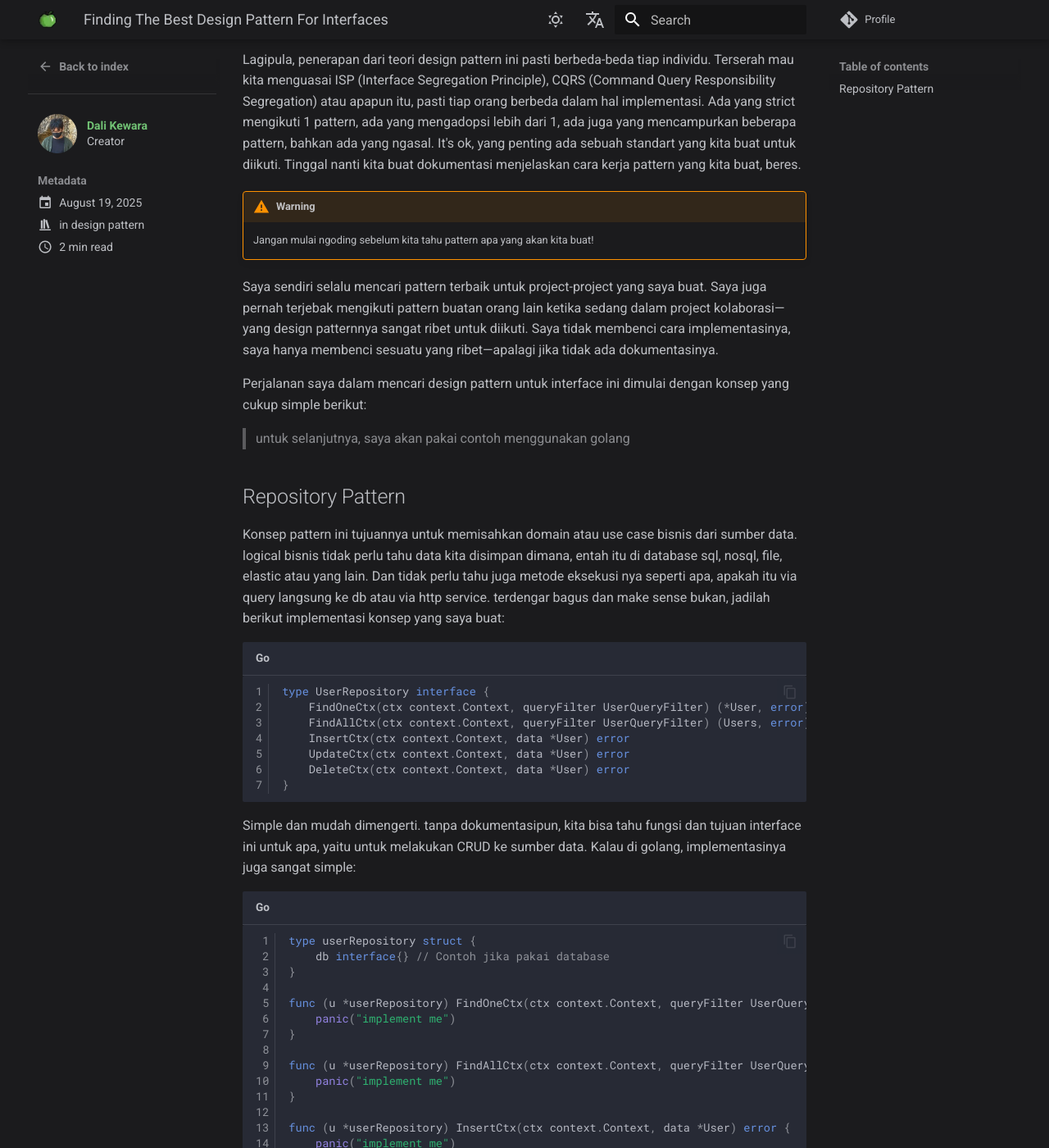
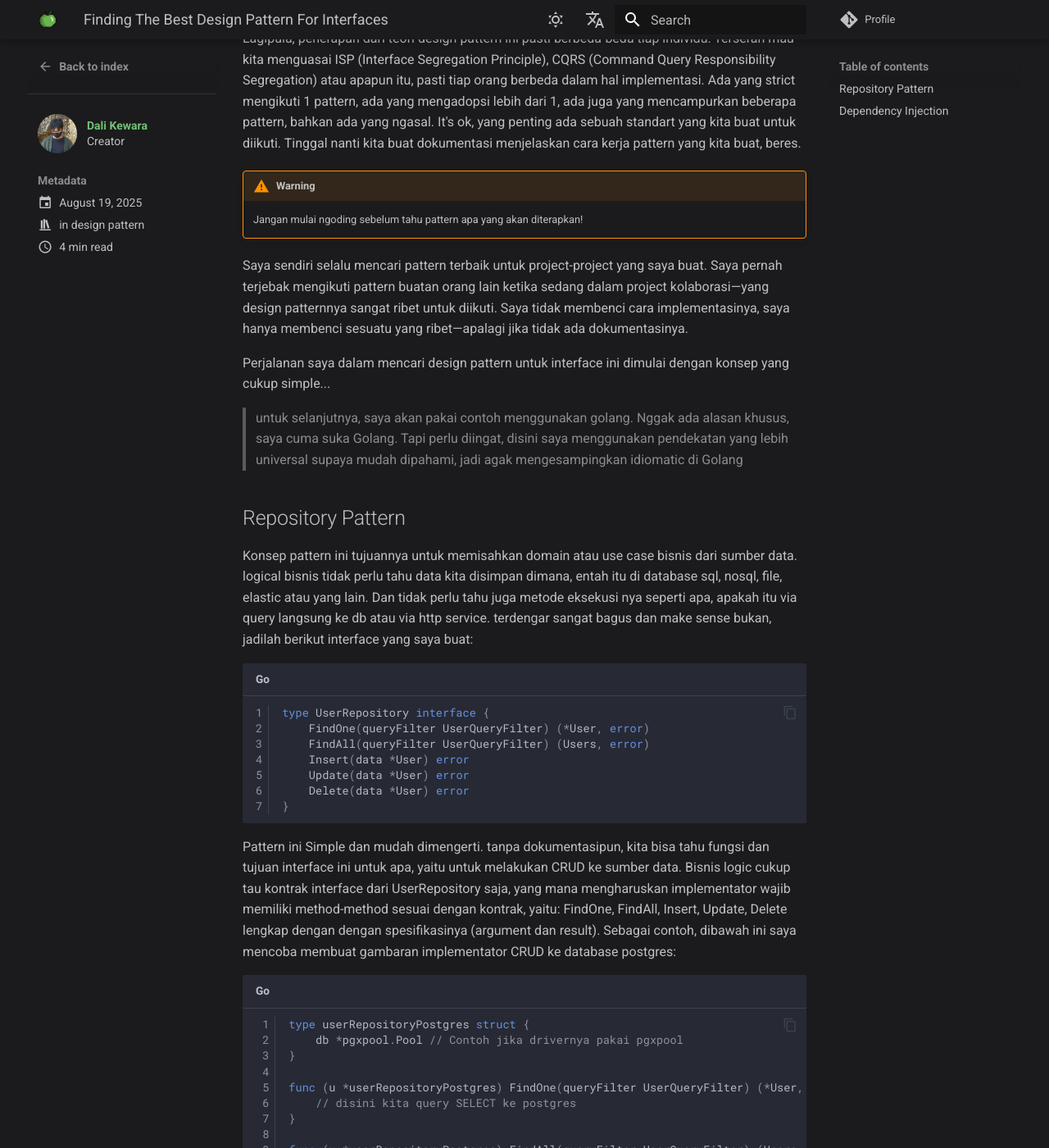
Before and after one commit to dalikewara/dalikewara.github.io, an MkDocs documentation site: the page built from docs/blog/posts/finding-the-best-design-pattern-for-interfaces/index.md, in a window 1280 px wide and 1400 px high, scrolled down 376 px. Shown: the whole window at 82% size. Built offline with MkDocs 1.6.1 and Material for MkDocs 9.7.7, drawn with Linux system fonts in a browser that asks for light colours; plug-ins that fetch from the network failed and are left out; comment, search, counter and statistics services are not loaded; some of the changed text lies outside the part shown.

Commit message:
init new blog post: finding design pattern for interfaces

````diff
--- a/docs/blog/posts/finding-the-best-design-pattern-for-interfaces/index.md
+++ b/docs/blog/posts/finding-the-best-design-pattern-for-interfaces/index.md
@@ -18,77 +18,138 @@
 # Finding The Best Design Pattern For Interfaces
 
 Design pattern adalah sebuah konsep yang sangat berguna dalam pembuatan program. Konsep ini memastikan alur dari kode program
-kita tetap konsisten dan terstruktur, sehingga mempermudah segala hal yang berhubungan dengan pengembangan. Saya pribadi sangat
-menjunjung tinggi design pattern dan menganggap bahwa konsep ini wajib sekali diterapkan dalam setiap pembuatan program. Bukan
-berarti saya sangat jago disini, tapi maksud saya adalah harus ada pattern yang konsisten.
+kita tetap konsisten dan terstruktur, sehingga mempermudah pekerjaan. Saya pribadi sangat menjunjung tinggi design pattern dan
+menganggap bahwa konsep ini wajib sekali diterapkan dalam setiap pembuatan program. Bukan berarti saya sangat jago disini, tapi
+maksud saya adalah harus ada pattern yang konsisten.
+
+Lagipula, penerapan dari teori design pattern ini pasti berbeda-beda tiap individu. Terserah mau kita menguasai ISP (Interface Segregation Principle),
+CQRS (Command Query Responsibility Segregation) atau apapun itu, pasti tiap orang berbeda dalam hal implementasi. Ada yang strict mengikuti 1 pattern,
+ada yang mengadopsi lebih dari 1, ada juga yang mencampurkan beberapa pattern, bahkan ada yang ngasal. It's ok, yang penting ada sebuah standart yang
+kita buat untuk diikuti. Tinggal nanti kita buat dokumentasi menjelaskan cara kerja pattern yang kita buat, beres.
+
+!!! warning
+
+    Jangan mulai ngoding sebelum tahu pattern apa yang akan diterapkan!
 
 <!-- more -->
 
-Lagipula, penerapan dari teori design
-pattern ini pasti berbeda-beda tiap individu. Terserah mau kita menguasai ISP (Interface Segregation Principle), CQRS (Command Query Responsibility Segregation)
-atau apapun itu, pasti tiap orang berbeda dalam hal implementasi. Ada yang strict mengikuti 1 pattern, ada yang mengadopsi lebih dari 1, ada juga yang
-mencampurkan beberapa pattern, bahkan ada yang ngasal. It's ok, yang penting ada sebuah standart yang kita buat untuk diikuti. Tinggal nanti kita buat
-dokumentasi menjelaskan cara kerja pattern yang kita buat, beres.
-
-!!! warning
-
-    Jangan mulai ngoding sebelum kita tahu pattern apa yang akan kita buat!
-
-Saya sendiri selalu mencari pattern terbaik untuk project-project yang saya buat. Saya juga pernah terjebak mengikuti pattern buatan orang lain
+Saya sendiri selalu mencari pattern terbaik untuk project-project yang saya buat. Saya pernah terjebak mengikuti pattern buatan orang lain
 ketika sedang dalam project kolaborasi—yang design patternnya sangat ribet untuk diikuti. Saya tidak membenci cara implementasinya, saya hanya
 membenci sesuatu yang ribet—apalagi jika tidak ada dokumentasinya.
 
-Perjalanan saya dalam mencari design pattern untuk interface ini dimulai dengan konsep yang cukup simple berikut:
+Perjalanan saya dalam mencari design pattern untuk interface ini dimulai dengan konsep yang cukup simple...
 
-> untuk selanjutnya, saya akan pakai contoh menggunakan golang
+> untuk selanjutnya, saya akan pakai contoh menggunakan golang. Nggak ada alasan khusus, saya cuma suka Golang.
+> Tapi perlu diingat, disini saya menggunakan pendekatan yang lebih universal supaya mudah dipahami, jadi agak mengesampingkan idiomatic di Golang
 
 ## Repository Pattern
 
 Konsep pattern ini tujuannya untuk memisahkan domain atau use case bisnis dari sumber data. logical bisnis tidak perlu tahu data kita
 disimpan dimana, entah itu di database sql, nosql, file, elastic atau yang lain. Dan tidak perlu tahu juga metode eksekusi nya seperti apa,
-apakah itu via query langsung ke db atau via http service. terdengar bagus dan make sense bukan, jadilah berikut implementasi konsep yang saya buat:
+apakah itu via query langsung ke db atau via http service. terdengar sangat bagus dan make sense bukan, jadilah berikut interface yang saya buat:
 
 ``` go
 type UserRepository interface {
-	FindOneCtx(ctx context.Context, queryFilter UserQueryFilter) (*User, error)
-	FindAllCtx(ctx context.Context, queryFilter UserQueryFilter) (Users, error)
-	InsertCtx(ctx context.Context, data *User) error
-	UpdateCtx(ctx context.Context, data *User) error
-	DeleteCtx(ctx context.Context, data *User) error
+	FindOne(queryFilter UserQueryFilter) (*User, error)
+	FindAll(queryFilter UserQueryFilter) (Users, error)
+	Insert(data *User) error
+	Update(data *User) error
+	Delete(data *User) error
 }
 ```
 
-Simple dan mudah dimengerti. tanpa dokumentasipun, kita bisa tahu fungsi dan tujuan interface ini untuk apa, yaitu untuk melakukan CRUD ke sumber data.
-Kalau di golang, implementasinya juga sangat simple:
+Pattern ini Simple dan mudah dimengerti. tanpa dokumentasipun, kita bisa tahu fungsi dan tujuan interface ini untuk apa, yaitu untuk melakukan CRUD ke sumber data.
+Bisnis logic cukup tau kontrak interface dari UserRepository saja, yang mana mengharuskan implementator wajib memiliki method-method sesuai dengan
+kontrak, yaitu: FindOne, FindAll, Insert, Update, Delete lengkap dengan dengan spesifikasinya (argument dan result). Sebagai contoh, dibawah ini
+saya mencoba membuat gambaran implementator CRUD ke database postgres:
 
 ``` go
-type userRepository struct {
-	db interface{} // Contoh jika pakai database
+type userRepositoryPostgres struct {
+	db *pgxpool.Pool // Contoh jika drivernya pakai pgxpool
 }
 
-func (u *userRepository) FindOneCtx(ctx context.Context, queryFilter UserQueryFilter) (*User, error) {
-	panic("implement me")
+func (u *userRepositoryPostgres) FindOne(queryFilter UserQueryFilter) (*User, error) {
+	// disini kita query SELECT ke postgres
 }
 
-func (u *userRepository) FindAllCtx(ctx context.Context, queryFilter UserQueryFilter) (Users, error) {
-	panic("implement me")
+func (u *userRepositoryPostgres) FindAll(queryFilter UserQueryFilter) (Users, error) {
+	// disini kita query SELECT ke postgres
 }
 
-func (u *userRepository) InsertCtx(ctx context.Context, data *User) error {
-	panic("implement me")
+func (u *userRepositoryPostgres) Insert(data *User) error {
+	// disini kita query INSERT ke postgres
 }
 
-func (u *userRepository) UpdateCtx(ctx context.Context, data *User) error {
-	panic("implement me")
+func (u *userRepositoryPostgres) Update(data *User) error {
+	// disini kita query UPDATE ke postgres
 }
 
-func (u *userRepository) DeleteCtx(ctx context.Context, data *User) error {
-	panic("implement me")
-}
-
-func NewUserRepository(db interface{}) UserRepository {
-	return &userRepository{
-		db: db,
-	}
+func (u *userRepositoryPostgres) Delete(data *User) error {
+	// disini kita query DELETE ke postgres
 }
 ```
+
+> Anggap saja struct adalah sebuah object
+
+Kita lihat bahwa object userRepositoryPostgres ini memiliki method dan spesifikasi yang sama persis dengan interface UserRepository.
+Hal ini karna userRepositoryPostgres adalah implementator dari interface UserRepository, jadi dia harus mengimplementasi semua spesifikasi
+sesuai kontraknya dengan sama persis.
+
+Nah, nanti di dalam bisnis logic, implementator ini yang akan dipanggil, karena dialah yang punya hasil implementasi nyata dari proses CRUDnya. Tapi,
+bisnis logic akan mengorkestrasinya berdasarkan kontrak dari interface UserRepository. Sehingga, apabila suatu saat kita ingin mengganti implementator
+dari postgres ke mongodb, kita cukup buat sebuah object baru yang mengemplimentasi kontrak interface UserRepository, maka bisnis logic tidak akan rusak atau error,
+karena kontrak interfacenya sama, yang artinya method-method dan spesifikainya pun juga pasti sama.
+
+Tapi kemudian, bagaimana cara bisnis logic mengorkestrasi hal ini?
+
+## Dependency Injection
+
+Inilah caranya agar bisnis logic bisa mengorkestrasi implementator. Dependency injection adalah sebuah konsep dimana kita menginject dependency dari luar
+menggunakan sebuah kontrak sebagai tipe data atau constructor. Sebagai contoh, alih-alih kita langsung memanggil object implementator didalam bisnis logic
+seperti ini:
+
+> Disini saya pakai pendekatan fungsi saja supaya lebih mudah dibaca
+
+``` go
+func UpdateUser() error {
+    userRepoImpl := userRepositoryPostgres{}
+
+    // Check user exists
+    user, err := userRepoImpl.FindOne({ id: 1})
+    if err != nil {
+        return err
+    }
+    if user == nil {
+        return errors.New("user not found")
+    }
+
+    // Update user
+    if err = userRepoImpl.Update(user); err != nil {
+        return err
+    }
+
+    return nil
+}
+```
+
+Kita bisa ubah supaya menggunakan dependency injection seperti ini:
+
+``` go
+func UpdateUser(userRepoImpl UserRepository) error {
+    // Check user exists
+    user, err := userRepoImpl.FindOne({ id: 1})
+    if err != nil {
+        return err
+    }
+    if user == nil {
+        return errors.New("user not found")
+    }
+
+    // Update user
+    if err = userRepoImpl.Update(user); err != nil {
+        return err
+    }
+
+    return nil
+}
+```
````
